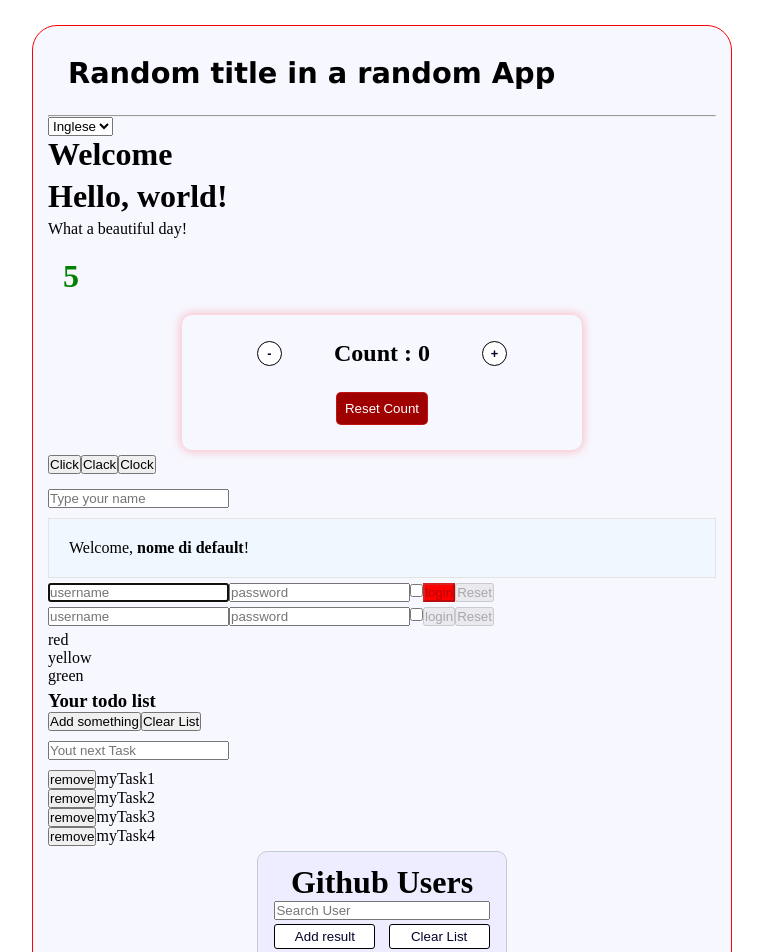
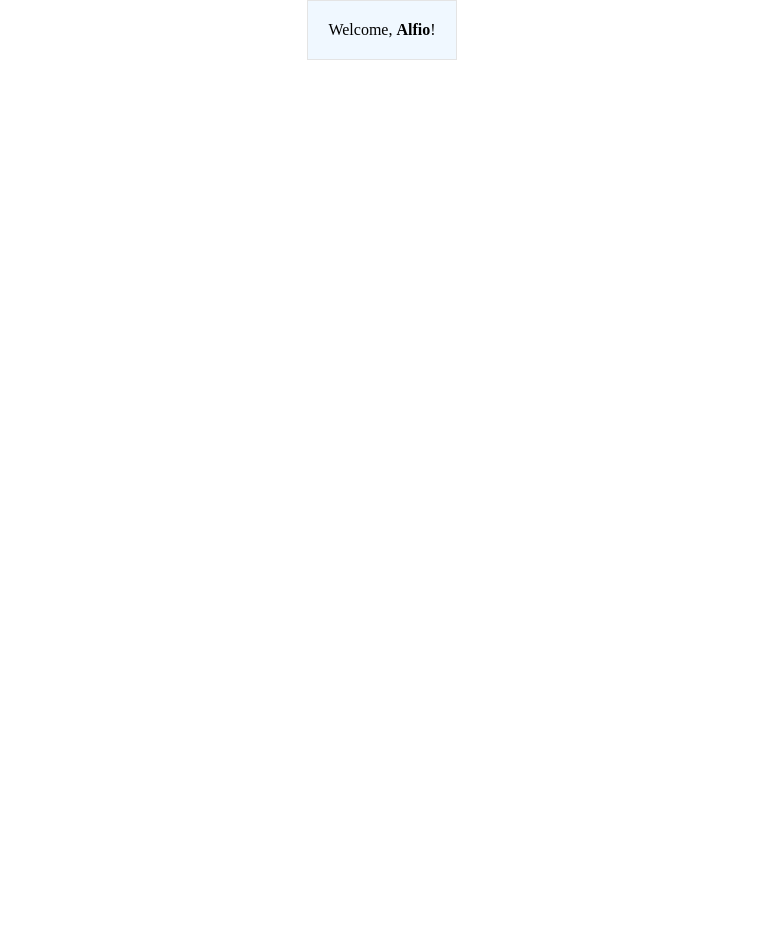
Before and after one commit to AlessandroOnnis/react-exercises, a React (Create React App) app: page / in a window 1280 px wide. Shown: the top 952 px of the page, without its empty margins (258-1021 px from the left). After the commit the page ends 800 px from the top, so only its background shows below. Built offline with nearby package versions, Linux system fonts and the light colour scheme.

Commit message:
react-router-01

```diff
--- a/package.json
+++ b/package.json
@@ -8,6 +8,7 @@
     "@testing-library/user-event": "^13.5.0",
     "react": "^18.2.0",
     "react-dom": "^18.2.0",
+    "react-router-dom": "^6.4.2",
     "react-scripts": "5.0.1",
     "web-vitals": "^2.1.4"
   },
--- a/src/App.js
+++ b/src/App.js
@@ -1,49 +1,11 @@
-import React from 'react';
-import { Hello } from './components/hello';
-import { Counter } from './components/counter';
-import { ClickCounter } from './components/clickCounter';
-import { ClickTracker } from './components/clickTracker';
-import { InteractiveWelcome } from './components/interactiveWelcome';
-import { Login } from './components/login';
-import { UncontrolledLogin } from './components/uncontrolledLogin';
-import { Colors } from './components/colors';
-import { TodoList } from './components/toDoList';
-import { Container } from './components/container';
-import { GeneralButton } from './components/generalButton';
-import { Sum } from './components/sum';
-import { GithubUserList } from './components/GithubUserList';
-import { FormControlledTracked } from './components/formControlledTracked';
-import { CarDetails } from './components/carDetails';
-import { FilteredList } from './components/filteredList';
-import { studenti } from './components/listaStudenti';
+import {Routes, Route} from 'react-router-dom'
+import { Welcome } from './components/welcome'
 
-class App extends React.Component {
-    render() {
-        return (
-            <Container title="Random title in a random App">
-                <Hello />
-                <Counter start={0} timing={1000} add={1} />
-                <ClickCounter onCounterChange={(c=> console.log(c))}/>
-                <ClickTracker />
-                <InteractiveWelcome />
-                <Login onLogin={(x) => { console.log(x) }} />
-                <UncontrolledLogin onLogin={(x) => { console.log(x) }} />
-                <Colors colors={['red', 'yellow', 'green']} />
-                <TodoList>{(i, remove) => {
-                    const task = i.map((item, index) =>
-                        <li key={index}>
-                            <GeneralButton evento={() => { remove(index) }} name={'remove'} key={index} />
-                            {item}
-                        </li>)
-                    return task &&<ul>{task}</ul>}}
-                </TodoList>
-                <GithubUserList/>
-                <FormControlledTracked/>
-                <CarDetails/>
-                <Sum />
-                <FilteredList persone={studenti}/>
-            </Container>
-        )
-    };
+export function App(){
+
+    return(
+    <Routes>
+        <Route path="/" element={<Welcome name={'Alfio'} />} />
+    </Routes>
+    )
 }
-export default App;
--- /dev/null
+++ b/src/AppOld.js
@@ -0,0 +1,48 @@
+import React from 'react';
+import { Hello } from './components/hello';
+import { Counter } from './components/counter';
+import { ClickCounter } from './components/clickCounter';
+import { ClickTracker } from './components/clickTracker';
+import { InteractiveWelcome } from './components/interactiveWelcome';
+import { Login } from './components/login';
+import { UncontrolledLogin } from './components/uncontrolledLogin';
+import { Colors } from './components/colors';
+import { TodoList } from './components/toDoList';
+import { Container } from './components/container';
+import { GeneralButton } from './components/generalButton';
+import { Sum } from './components/sum';
+import { GithubUserList } from './components/GithubUserList';
+import { FormControlledTracked } from './components/formControlledTracked';
+import { CarDetails } from './components/carDetails';
+import { FilteredList } from './components/filteredList';
+import { studenti } from './components/listaStudenti';
+
+export class AppOld extends React.Component {
+    render() {
+        return (
+            <Container title="Random title in a random App">
+                <Hello />
+                <Counter start={0} timing={1000} add={1} />
+                <ClickCounter onCounterChange={(c=> console.log(c))}/>
+                <ClickTracker />
+                <InteractiveWelcome />
+                <Login onLogin={(x) => { console.log(x) }} />
+                <UncontrolledLogin onLogin={(x) => { console.log(x) }} />
+                <Colors colors={['red', 'yellow', 'green']} />
+                <TodoList>{(i, remove) => {
+                    const task = i.map((item, index) =>
+                        <li key={index}>
+                            <GeneralButton evento={() => { remove(index) }} name={'remove'} key={index} />
+                            {item}
+                        </li>)
+                    return task &&<ul>{task}</ul>}}
+                </TodoList>
+                <GithubUserList/>
+                <FormControlledTracked/>
+                <CarDetails/>
+                <Sum />
+                <FilteredList persone={studenti}/>
+            </Container>
+        )
+    };
+}
--- a/src/index.js
+++ b/src/index.js
@@ -1,12 +1,16 @@
 import React from "react";
 import ReactDOM from "react-dom/client";
-import App from "./App";
+// import AppOld from "./AppOld";
 import './index.css'
+import {BrowserRouter} from 'react-router-dom'
+import { App } from "./App";
 
 const root = ReactDOM.createRoot(document.querySelector('#root'))
 
 root.render(
     <React.StrictMode>
-      <App />
-    </React.StrictMode>
+        <BrowserRouter>
+            <App />
+        </BrowserRouter>
+    </React.StrictMode >
 );
```
Also changed, not shown: 1 other file (tests, documents, lock files or other folders).
